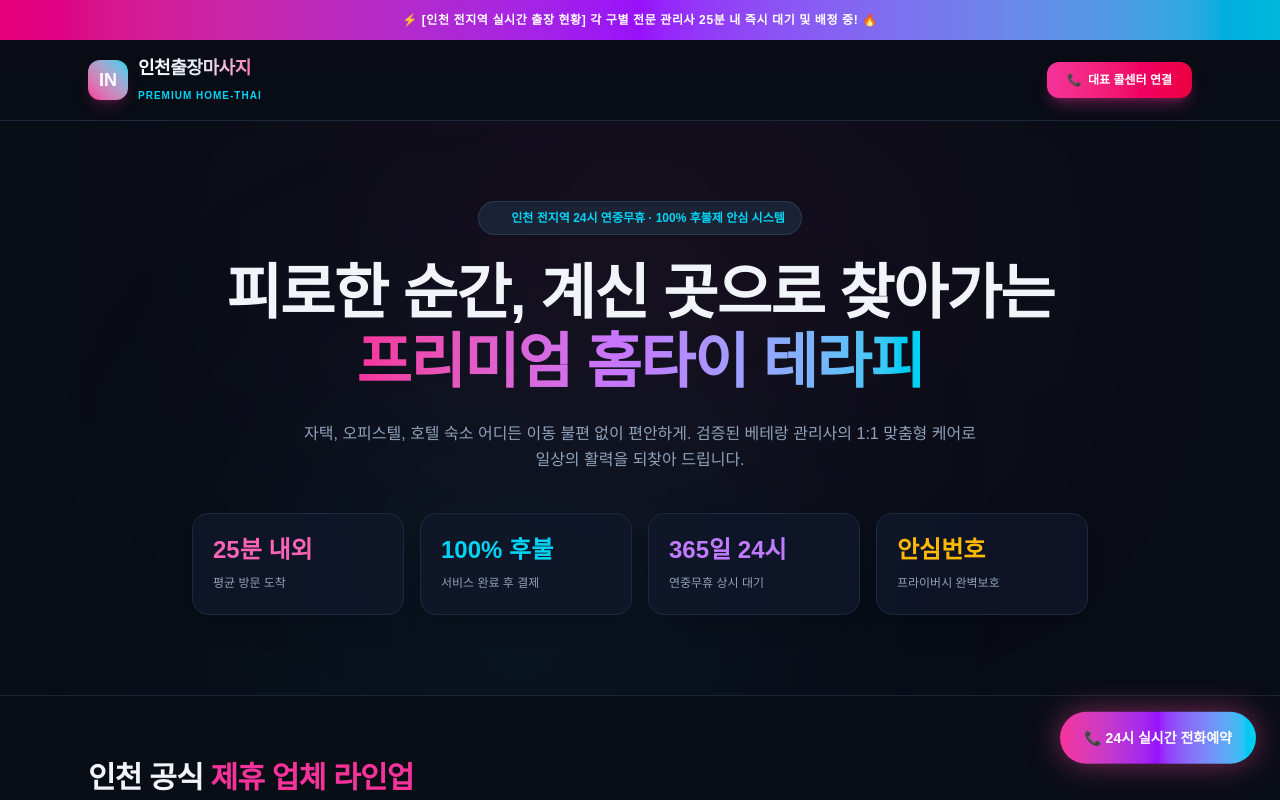
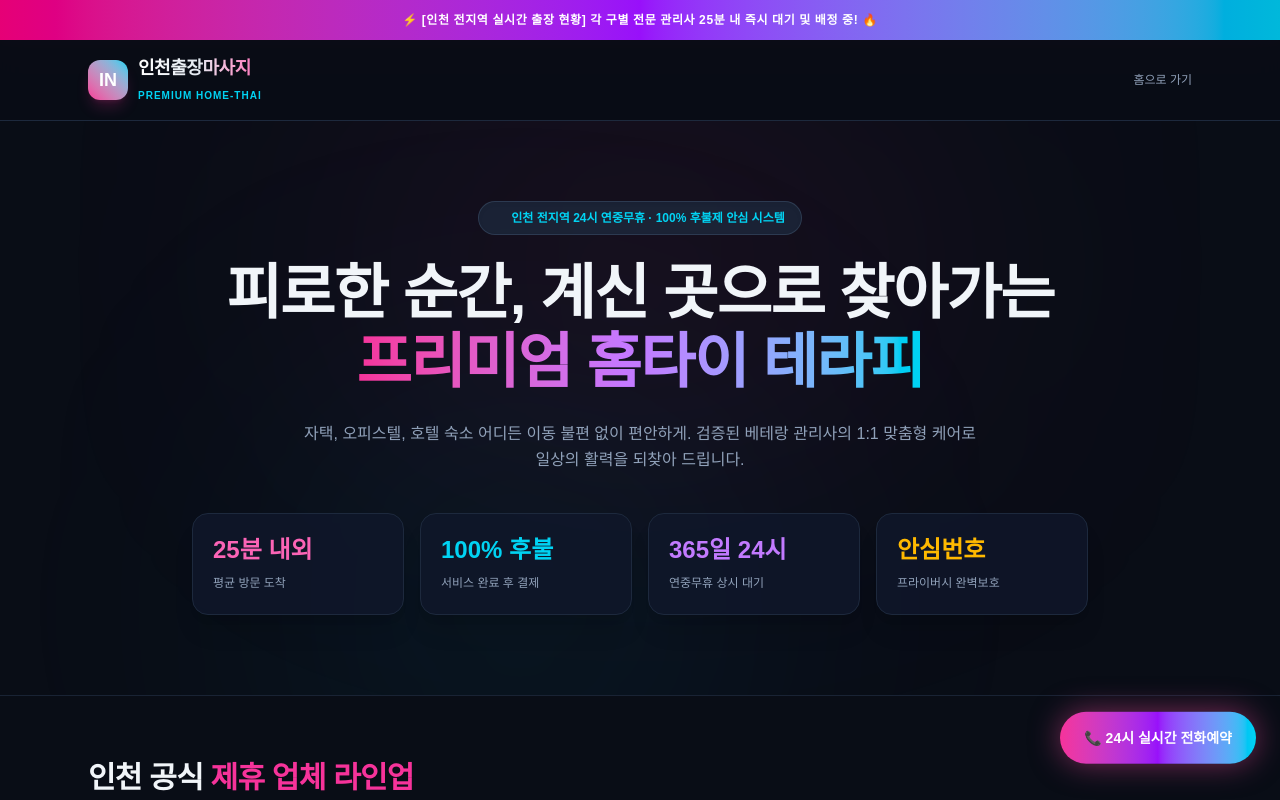
Before and after one commit to gunma1004/gunma-incheon, a Next.js app: page /incheon-massage in a window 1280 px wide. Shown: the top 800 px of the page. Built offline with nearby package versions, Linux system fonts and the light colour scheme.

Commit message:
대표콜센터 제거

```diff
--- a/src/app/incheon-massage/IncheonMassageClient.tsx
+++ b/src/app/incheon-massage/IncheonMassageClient.tsx
@@ -82,7 +82,7 @@ export default function IncheonMassageClient() {
         ⚡ [인천 전지역 실시간 출장 현황] 각 구별 전문 관리사 25분 내 즉시 대기 및 배정 중! 🔥
       </div>
 
-      {/* 헤더 */}
+      {/* 헤더 (대표 콜센터 버튼 제거) */}
       <header className="sticky top-0 z-50 bg-[#090d16]/90 backdrop-blur-md border-b border-slate-800">
         <div className="max-w-6xl mx-auto px-6 h-20 flex items-center justify-between">
           <a href="/" className="flex items-center gap-2.5">
@@ -96,16 +96,13 @@ export default function IncheonMassageClient() {
               <span className="text-[10px] text-cyan-400 font-bold uppercase tracking-widest">Premium Home-Thai</span>
             </div>
           </a>
-          <a
-            href="tel:050712803324"
-            className="bg-gradient-to-r from-pink-500 to-rose-600 text-white font-extrabold px-5 py-2.5 rounded-xl text-xs shadow-lg shadow-pink-500/30 hover:scale-105 transition-all flex items-center gap-1.5"
-          >
-            <span>📞</span> 대표 콜센터 연결
+          <a href="/" className="text-xs text-slate-400 hover:text-white transition-colors font-medium">
+            홈으로 가기
           </a>
         </div>
       </header>
 
-      {/* 히어로 섹션 (임팩트 있는 타이포그래피와 다크 비주얼) */}
+      {/* 히어로 섹션 */}
       <section className="relative overflow-hidden py-20 px-6 border-b border-slate-800/80">
         <div className="absolute top-1/4 left-1/2 -translate-x-1/2 -translate-y-1/2 w-[600px] h-[300px] bg-pink-500/10 rounded-full blur-[140px] pointer-events-none"></div>
         <div className="absolute top-1/2 left-1/4 w-[400px] h-[400px] bg-cyan-500/10 rounded-full blur-[140px] pointer-events-none"></div>
@@ -128,7 +125,6 @@ export default function IncheonMassageClient() {
             검증된 베테랑 관리사의 1:1 맞춤형 케어로 일상의 활력을 되찾아 드립니다.
           </p>
 
-          {/* 스탯 카드 그리드 */}
           <div className="grid grid-cols-2 sm:grid-cols-4 gap-4 text-left">
             <div className="bg-slate-900/80 border border-slate-800 p-5 rounded-2xl shadow-xl">
               <span className="block text-2xl font-black text-pink-400 mb-1">25분 내외</span>
@@ -167,7 +163,6 @@ export default function IncheonMassageClient() {
               key={shop.id}
               className="bg-slate-900/90 border border-slate-800 rounded-3xl p-6 shadow-2xl hover:border-pink-500/50 transition-all duration-300 flex flex-col justify-between group relative overflow-hidden"
             >
-              {/* 상단 포인트 그라데이션 라인 */}
               <div className={`absolute top-0 left-0 right-0 h-1.5 bg-gradient-to-r ${shop.accent}`}></div>
 
               <div>
@@ -187,7 +182,6 @@ export default function IncheonMassageClient() {
                   {shop.desc}
                 </p>
 
-                {/* 코스 및 가격 박스 */}
                 <div className="space-y-2 mb-6">
                   {shop.courses.map((course, idx) => (
                     <div key={idx} className="bg-slate-950/70 border border-slate-800/80 p-3 rounded-xl flex justify-between items-center text-xs">
@@ -198,7 +192,6 @@ export default function IncheonMassageClient() {
                 </div>
               </div>
 
-              {/* 하단 버튼 그룹 */}
               <div className="grid grid-cols-2 gap-2.5 pt-4 border-t border-slate-800/80">
                 <a
                   href={`tel:${shop.phone}`}
@@ -217,7 +210,6 @@ export default function IncheonMassageClient() {
           ))}
         </div>
 
-        {/* 하단 안내 섹션 */}
         <section className="mt-16 bg-slate-900/60 border border-slate-800 rounded-3xl p-8">
           <h3 className="text-base font-black text-white mb-4 flex items-center gap-2">
             🛡️ 안전하고 투명한 이용 안내
@@ -239,7 +231,6 @@ export default function IncheonMassageClient() {
         </section>
       </main>
 
-      {/* 푸터 */}
       <footer className="bg-[#05070d] border-t border-slate-900 py-12 px-6 text-xs text-slate-500 mt-auto">
         <div className="max-w-6xl mx-auto text-center space-y-3">
           <p className="font-bold text-slate-300">인천출장마사지 · 홈타이 통합 안내센터</p>
```
